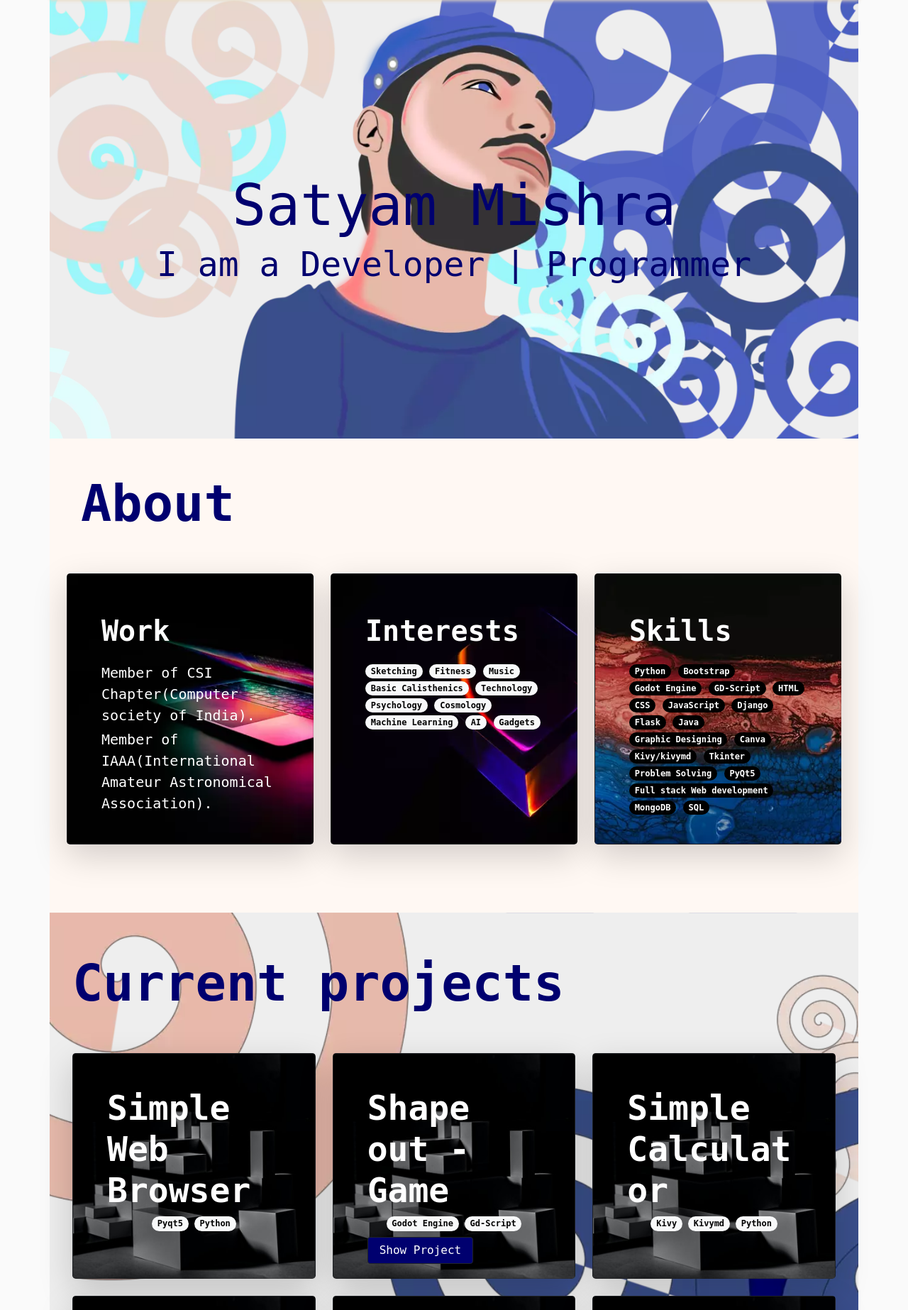
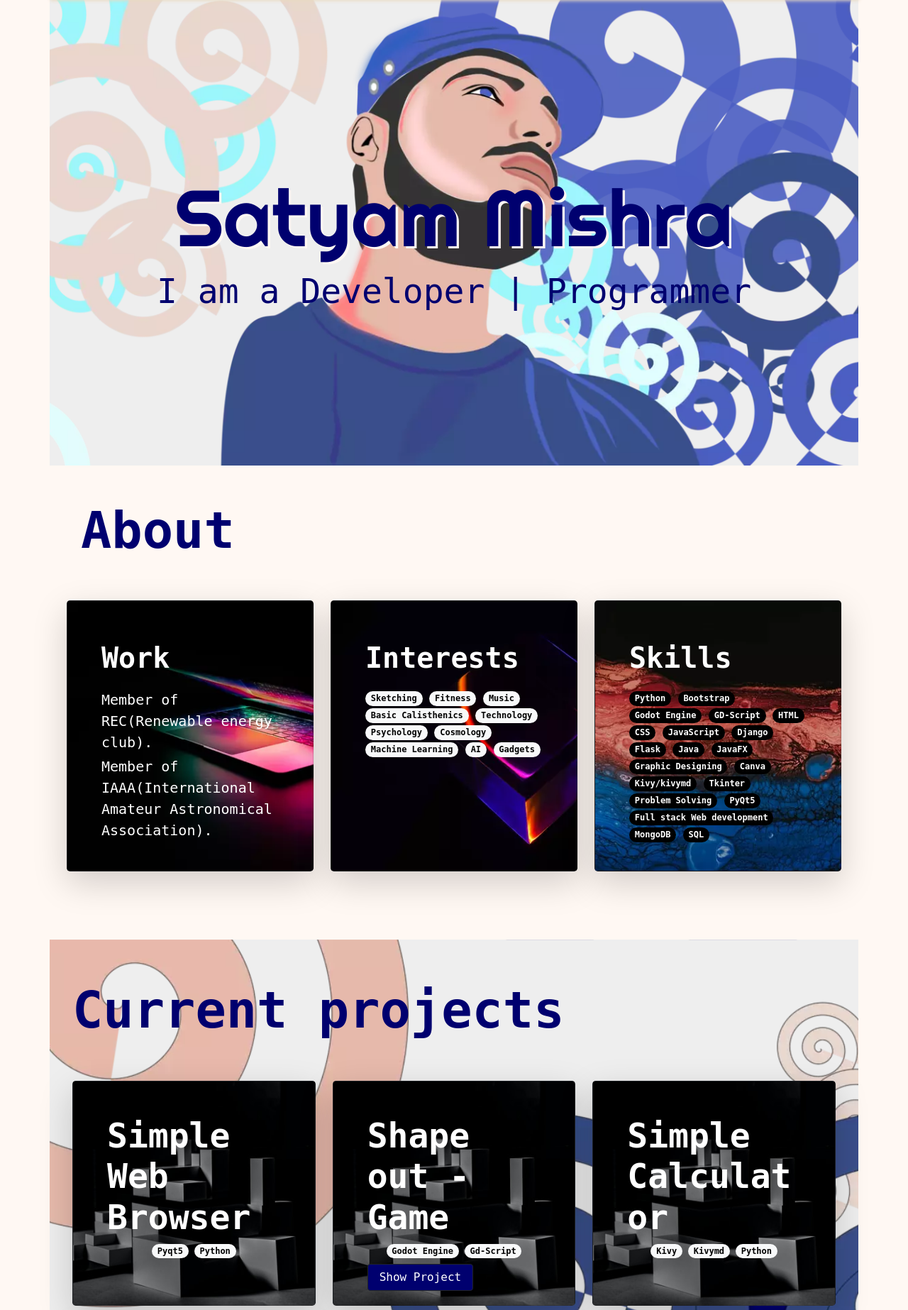
Before and after one commit to bedead/my-portfolio-flask, a Flask app: page / in a window 1280 px wide. Shown: the part 74-1920 px from the top of the page at 71% size. Run offline with Flask 2, Linux system fonts and the light colour scheme; some libraries are stand-ins or nearby versions.

Commit message:
added typing anim and improved

```diff
--- a/static/website-files/hero-name.css
+++ b/static/website-files/hero-name.css
@@ -1 +1,30 @@
-.hero-text {}
+@import url(https://fonts.googleapis.com/css?family=Righteous);
+.hero-name {
+    display: inline-block;
+    color: white;
+    font-family: 'Righteous', serif;
+    font-size: 7em;
+    text-shadow: .03em .03em 0 #FFF8F3;
+}
+
+.hero-name:after {
+    content: attr(data-shadow);
+    position: fixed;
+    top: .06em;
+    left: .06em;
+    z-index: -1;
+    text-shadow: none;
+    background-size: .05em .05em;
+    background-clip: text;
+    -webkit-background-clip: text;
+    -webkit-text-fill-color: transparent;
+}
+
+@keyframes shad-anim {
+    0% {
+        background-position: 0 0
+    }
+    0% {
+        background-position: 100% -100%
+    }
+}
--- a/static/website-files/loading_screen.css
+++ b/static/website-files/loading_screen.css
@@ -3,13 +3,13 @@
     display: flex;
     justify-content: center;
     align-items: center;
-    background: var(--skin);
+    background: var(--white);
 }
 
 .wave {
     width: 5px;
     height: 100px;
-    background: linear-gradient(45deg, var(--dark-blue), #FFF8F3);
+    background: linear-gradient(45deg, var(--dark-blue), black);
     margin: 10px;
     animation: wave 1s linear infinite;
     border-radius: 20px;
--- a/templates/home.html
+++ b/templates/home.html
@@ -60,7 +60,7 @@
     }
 </style>
 
-<body onload="ScreenLoader()" data-spy="scroll" data-target="#fixed-nav" data-bs-offset="50" style="position: relative;">
+<body onload="ScreenLoader()" data-spy="scroll" data-target="#fixed-nav" data-bs-offset="50" style="position: relative; background-color:#FFF8F3;">
 
 
     <!--
@@ -133,7 +133,7 @@
             <div class="container-fluid p-5 pb-md-4 pb-sm-5 pt-sm-5" style="text-align: center; top: 50%; left: 50%;">
                 <div class="p-lg-5 p-md-4 pt-sm-5 pb-sm-5 mt-5 mb-5" style="background-color: transparent; border:none;">
                     <div class="p-lg-0 p-md-4 pt-sm-5 pb-sm-5 mt-5 mb-5" style="background-color: transparent; border:none;">
-                        <h1 style="color: #00006fff;" class="display-1 hero-text pt-5 pt-lg-0 float-anim">Satyam Mishra</h1>
+                        <h1 style="color: #00006fff;" id="hero-type" class="display-1 hero-text pt-5 pt-lg-0 hero-name" data-shadow="Satyam Mishra"></h1>
                         <h5 style="color: #00006fff;" class="display-5 pt-3 pt-lg-0 pb-3 pb-lg-0 pb-md-0">I am a Developer | Programmer</h5>
                     </div>
                 </div>
@@ -152,7 +152,7 @@
                     <div class="card card-cover h-100 overflow-hidden text-white bg-dark rounded-3 shadow-lg" style="background-image: url('/static/universal-elements/about-work-bg-image.webp'); position: relative; background-repeat: no-repeat; background-size: cover;">
                         <div class="d-flex flex-column h-100 p-5 pb-3 text-white text-shadow-1">
                             <h2 class="pt-1 mt-2 mb-4 display-6 lh-1 fw-bold anim">Work</h2>
-                            <p class="lead mb-1 anim">Member of <strong>CSI Chapter</strong>(Computer society of India).</p>
+                            <p class="lead mb-1 anim">Member of <strong>REC</strong>(Renewable energy club).</p>
                             <p class="lead mb-4 anim">Member of <strong>IAAA</strong>(International Amateur Astronomical Association).</p>
                         </div>
                     </div>
@@ -196,6 +196,7 @@
                                 <span class="badge rounded-pill bg-black text-white">Django</span>
                                 <span class="badge rounded-pill bg-black text-white">Flask</span>
                                 <span class="badge rounded-pill bg-black text-white">Java</span>
+                                <span class="badge rounded-pill bg-black text-white">JavaFX</span>
                                 <span class="badge rounded-pill bg-black text-white">Graphic Designing</span>
                                 <span class="badge rounded-pill bg-black text-white">Canva</span>
                                 <span class="badge rounded-pill bg-black text-white">Kivy/kivymd</span>
@@ -470,6 +471,7 @@
     function showPage() {
         document.getElementById("loader-wrapper").style.display = "none";
         document.getElementById("content").style.display = "block";
+        nameTypeWriter();
     }
 
     document.getElementById("content").onload = fadeIn();
@@ -485,7 +487,7 @@
             } else {
                 clearInterval(intervalID);
             }
-        }, 300);
+        }, );
     }
     //
 
@@ -499,10 +501,25 @@
             }
         });
     });
-
     images.forEach(image => {
         observer.observe(image);
     });
+    //
+
+    // for typing animation
+
+    var initial = 0;
+    var nameTxt = "Satyam Mishra";
+    var speed = 175;
+
+    function nameTypeWriter() {
+
+        if (initial < nameTxt.length) {
+            document.getElementById("hero-type").innerHTML += nameTxt.charAt(initial);
+            initial++;
+            setTimeout(nameTypeWriter, speed);
+        }
+    }
     //
 </script>
 <script src="https://cdn.jsdelivr.net/npm/bootstrap@5.1.3/dist/js/bootstrap.bundle.min.js " integrity="sha384-ka7Sk0Gln4gmtz2MlQnikT1wXgYsOg+OMhuP+IlRH9sENBO0LRn5q+8nbTov4+1p " crossorigin="anonymous "></script>
```
